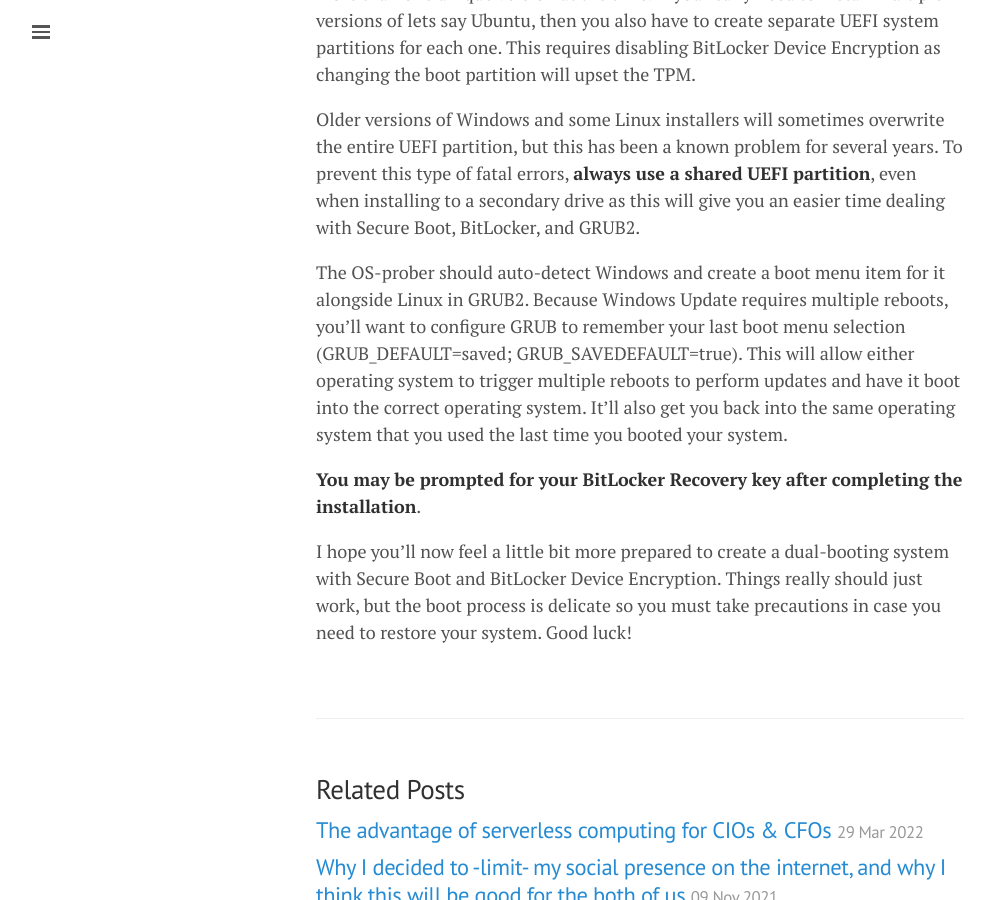
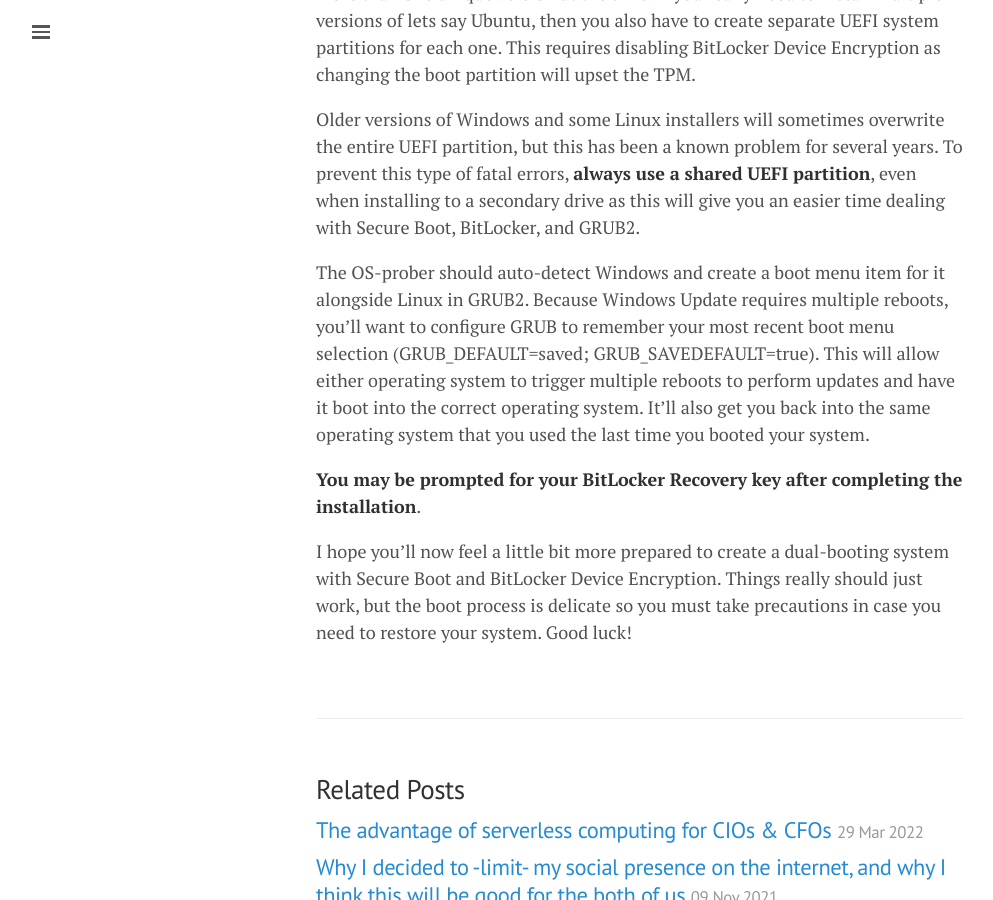
Before and after one commit to lgeurts/lgeurts.github.io, a Jekyll site: the page built from _posts/2019-03-19-dual-booting-windows-and-linux.md, in a window 1280 px wide and 900 px high, scrolled down 2905 px. Shown: the whole window, without its empty margins (0-993 px from the left). Built offline with Jekyll 4.4.1, drawn with Linux system fonts in a browser that asks for light colours; nearby versions of some CDN libraries; comment, search, counter and statistics services are not loaded.

Commit message:
Update 2019-03-19-dual-booting-windows-and-linux.md

```diff
--- a/_posts/2019-03-19-dual-booting-windows-and-linux.md
+++ b/_posts/2019-03-19-dual-booting-windows-and-linux.md
@@ -51,7 +51,7 @@
 
 Older versions of Windows and some Linux installers will sometimes overwrite the entire UEFI partition, but this has been a known problem for several years. To prevent this type of fatal errors, **always use a shared UEFI partition**, even when installing to a secondary drive as this will give you an easier time dealing with Secure Boot, BitLocker, and GRUB2.
 
-The OS-prober should auto-detect Windows and create a boot menu item for it alongside Linux in GRUB2. Because Windows Update requires multiple reboots, you’ll want to configure GRUB to remember your last boot menu selection (GRUB_DEFAULT=saved; GRUB_SAVEDEFAULT=true). This will allow either operating system to trigger multiple reboots to perform updates and have it boot into the correct operating system. It’ll also get you back into the same operating system that you used the last time you booted your system.
+The OS-prober should auto-detect Windows and create a boot menu item for it alongside Linux in GRUB2. Because Windows Update requires multiple reboots, you’ll want to configure GRUB to remember your most recent boot menu selection (GRUB_DEFAULT=saved; GRUB_SAVEDEFAULT=true). This will allow either operating system to trigger multiple reboots to perform updates and have it boot into the correct operating system. It’ll also get you back into the same operating system that you used the last time you booted your system.
 
 **You may be prompted for your BitLocker Recovery key after completing the installation**.
 
```
